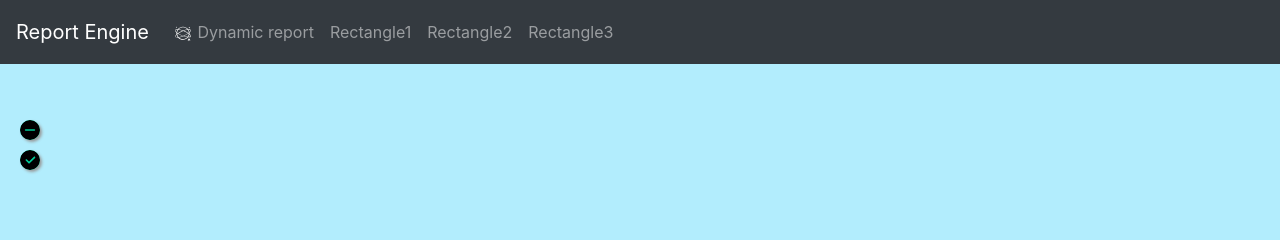
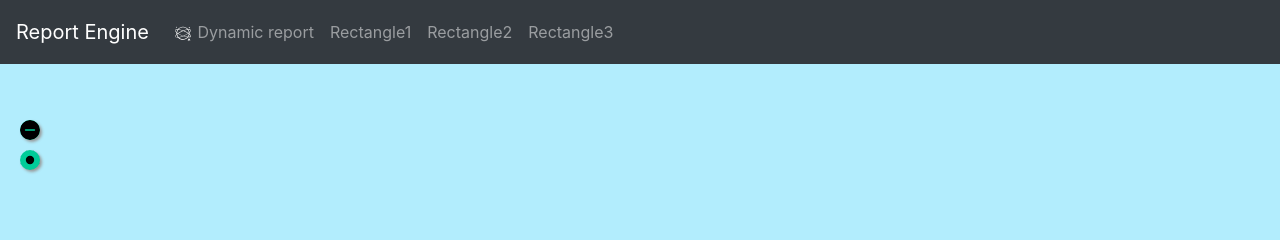
Before and after one commit to rajithabandara/redemo, an Angular app in the folder client/: page /reportengine/Plainsvg in a window 1280 px wide. Shown: the top 240 px of the page. Built offline with nearby package versions, Linux system fonts and the light colour scheme.

Commit message:
added center button

```diff
--- a/client/src/app/components/report-engine/report-engine.component.html
+++ b/client/src/app/components/report-engine/report-engine.component.html
@@ -2,7 +2,7 @@
   <a> <img class="fltbtns" src="../assets/add.svg" /></a>
   <a> <img class="fltbtns1" src="../assets/minus.svg" /></a>
   <a (click)="center()">
-    <img class="fltbtns2" src="../assets/correct.svg"
+    <img class="fltbtns2" src="../assets/focus.svg"
   /></a>
 
   <!-- <button>center</button> -->
```
Also changed, not shown: client/src/assets/focus.svg (added), client/src/assets/text.svg (added).
